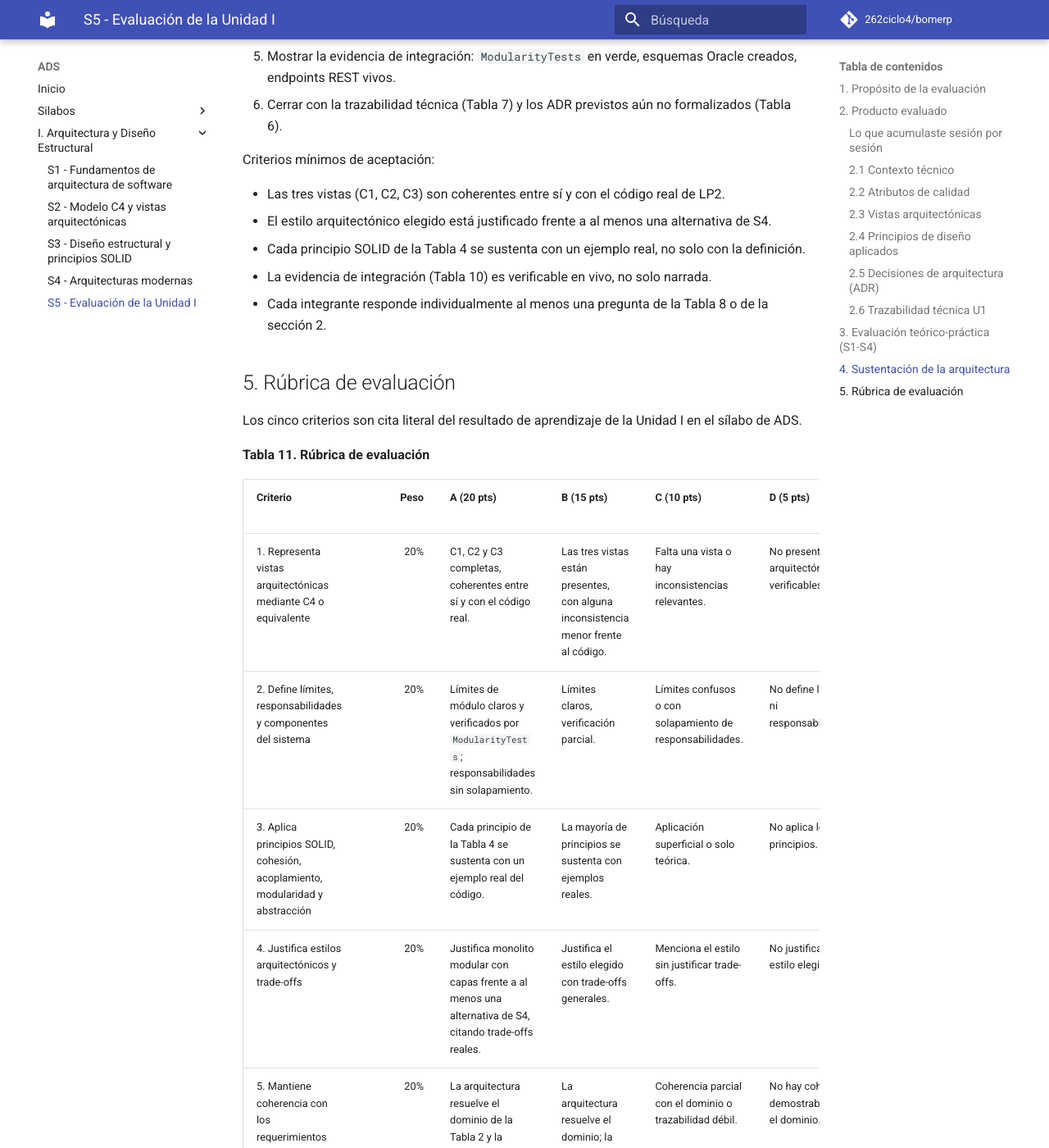
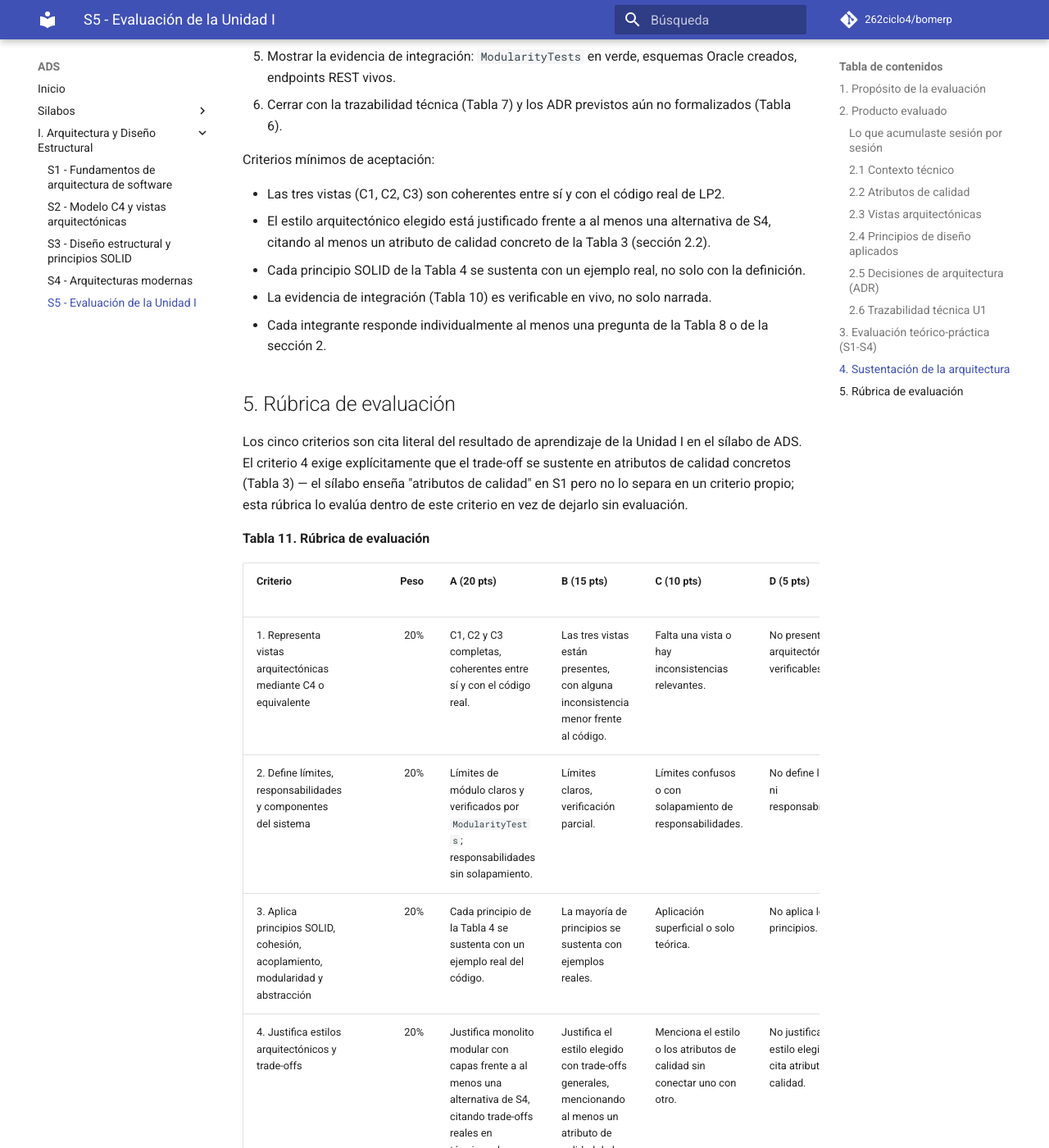
Before and after one commit to 262ciclo4/bomerp, an MkDocs documentation site: the page built from docs/ads/sesiones/S05_Evaluacion_Unidad_1.md, in a window 1280 px wide and 1400 px high, scrolled down 8925 px. Shown: the whole window at 82% size. Built offline with MkDocs 1.6.1 and Material for MkDocs 9.7.7, drawn with Linux system fonts in a browser that asks for light colours; comment, search, counter and statistics services are not loaded; some of the changed text lies outside the part shown.

Commit message:
S5: Evaluacion unidad 1

```diff
--- a/docs/ads/sesiones/S05_Evaluacion_Unidad_1.md
+++ b/docs/ads/sesiones/S05_Evaluacion_Unidad_1.md
@@ -227,14 +227,14 @@ Secuencia sugerida de presentación:
 Criterios mínimos de aceptación:
 
 - Las tres vistas (C1, C2, C3) son coherentes entre sí y con el código real de LP2.
-- El estilo arquitectónico elegido está justificado frente a al menos una alternativa de S4.
+- El estilo arquitectónico elegido está justificado frente a al menos una alternativa de S4, citando al menos un atributo de calidad concreto de la Tabla 3 (sección 2.2).
 - Cada principio SOLID de la Tabla 4 se sustenta con un ejemplo real, no solo con la definición.
 - La evidencia de integración (Tabla 10) es verificable en vivo, no solo narrada.
 - Cada integrante responde individualmente al menos una pregunta de la Tabla 8 o de la sección 2.
 
 ## 5. Rúbrica de evaluación
 
-Los cinco criterios son cita literal del resultado de aprendizaje de la Unidad I en el sílabo de ADS.
+Los cinco criterios son cita literal del resultado de aprendizaje de la Unidad I en el sílabo de ADS. El criterio 4 exige explícitamente que el trade-off se sustente en atributos de calidad concretos (Tabla 3) — el sílabo enseña "atributos de calidad" en S1 pero no lo separa en un criterio propio; esta rúbrica lo evalúa dentro de este criterio en vez de dejarlo sin evaluación.
 
 **Tabla 11. Rúbrica de evaluación**
 
@@ -243,7 +243,7 @@ Los cinco criterios son cita literal del resultado de aprendizaje de la Unidad I
 | 1. Representa vistas arquitectónicas mediante C4 o equivalente | 20% | C1, C2 y C3 completas, coherentes entre sí y con el código real. | Las tres vistas están presentes, con alguna inconsistencia menor frente al código. | Falta una vista o hay inconsistencias relevantes. | No presenta vistas arquitectónicas verificables. | |
 | 2. Define límites, responsabilidades y componentes del sistema | 20% | Límites de módulo claros y verificados por `ModularityTests`; responsabilidades sin solapamiento. | Límites claros, verificación parcial. | Límites confusos o con solapamiento de responsabilidades. | No define límites ni responsabilidades. | |
 | 3. Aplica principios SOLID, cohesión, acoplamiento, modularidad y abstracción | 20% | Cada principio de la Tabla 4 se sustenta con un ejemplo real del código. | La mayoría de principios se sustenta con ejemplos reales. | Aplicación superficial o solo teórica. | No aplica los principios. | |
-| 4. Justifica estilos arquitectónicos y trade-offs | 20% | Justifica monolito modular con capas frente a al menos una alternativa de S4, citando trade-offs reales. | Justifica el estilo elegido con trade-offs generales. | Menciona el estilo sin justificar trade-offs. | No justifica el estilo elegido. | |
+| 4. Justifica estilos arquitectónicos y trade-offs | 20% | Justifica monolito modular con capas frente a al menos una alternativa de S4, citando trade-offs reales en términos de atributos de calidad concretos de la Tabla 3 (ej. mantenibilidad vs. escalabilidad). | Justifica el estilo elegido con trade-offs generales, mencionando al menos un atributo de calidad de la Tabla 3. | Menciona el estilo o los atributos de calidad sin conectar uno con otro. | No justifica el estilo elegido ni cita atributos de calidad. | |
 | 5. Mantiene coherencia con los requerimientos del negocio | 20% | La arquitectura resuelve el dominio de la Tabla 2 y la trazabilidad de la Tabla 7 es verificable en vivo. | La arquitectura resuelve el dominio; la trazabilidad es mayormente verificable. | Coherencia parcial con el dominio o trazabilidad débil. | No hay coherencia demostrable con el dominio. | |
 
 Nota final = suma de (`Peso` × `Puntos del nivel obtenido`) / 100 × 20 = ____.
```
